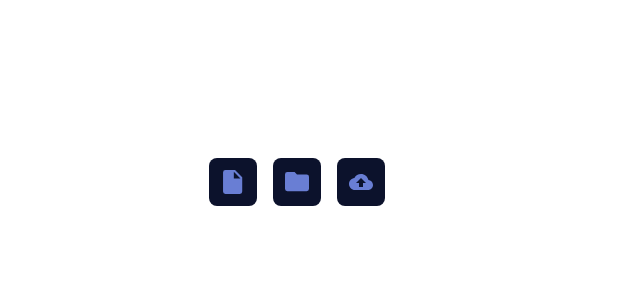
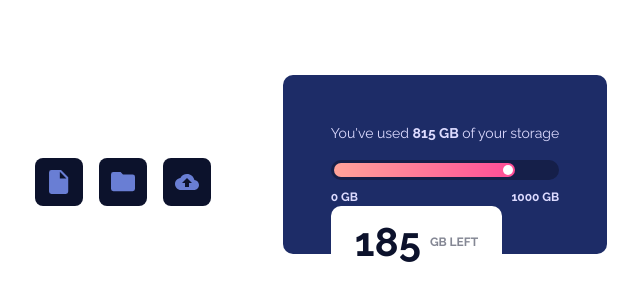
Before and after one commit to Terrell-C-Reese/SBA-3.0-Design-and-Development, a plain HTML site: page fylo-data-storage-component-master/index.html in a window 1280 px wide. Shown: the part 250-550 px from the top of the page, without its empty margins (343-983 px from the left). Drawn offline with nearby package versions, Linux system fonts and the light colour scheme.

Commit message:
The second card for HTML/CSS + Bootstrap has been completed

```diff
--- a/fylo-data-storage-component-master/index.html
+++ b/fylo-data-storage-component-master/index.html
@@ -29,7 +29,26 @@
           </div>
         </section>
       </div>
-
+      <div class="col-12 col-lg-auto">
+        <section class="status-card card border-0" aria-label="Storage usage">
+          <div class="card-body p-4 p-lg-5">
+            <p class="status-text mb-3">You've used <strong>815 GB</strong> of your storage</p>
+            <div class="storage-bar" role="progressbar" aria-label="815 GB of 1000 GB used" aria-valuemin="0" aria-valuemax="1000" aria-valuenow="815">
+              <div class="storage-progress"></div>
+            </div>
+            <div class="d-flex justify-content-between storage-limits mt-2">
+              <span>0 GB</span>
+              <span>1000 GB</span>
+            </div>
+            <div class="storage-remaining" aria-label="185 GB left">
+              <strong>185</strong>
+              <span>GB left</span>
+            </div>
+          </div>
+        </section>
+      </div>
+    </div>
+  </main>
 
 </body>
 </html>
--- a/fylo-data-storage-component-master/style.css
+++ b/fylo-data-storage-component-master/style.css
@@ -5,7 +5,7 @@
 }
 
 .img-card,
-.usage-card {
+.status-card {
     background-color: #1D2C67;
     border-radius: 10px;
     color: #DDDBFF;
@@ -33,3 +33,70 @@ body {
 .img-button:focus-visible {
     background-color: #252F4D;
 }
+
+.status-card {
+    position: relative;
+}
+
+.status-text {
+    font-size: 14px;
+}
+
+.status-text strong {
+    font-weight: 700;
+}
+
+.storage-bar {
+    height: 20px;
+    padding: 3px;
+    border-radius: 20px;
+    background-color: #151F49;
+}
+
+.storage-progress {
+    width: 81.5%;
+    height: 100%;
+    border-radius: 20px;
+    background: linear-gradient(90deg, #FFA399, #FF4D97);
+    position: relative;
+}
+
+.storage-progress::after {
+    content: '';
+    position: absolute;
+    top: 2px;
+    right: 2px;
+    width: 10px;
+    height: 10px;
+    border-radius: 50%;
+    background: #FFFFFF;
+}
+
+.storage-limits {
+    font-size: 12px;
+    font-weight: 700;
+}
+
+.storage-remaining {
+    position: absolute;
+    display: flex;
+    align-items: center;
+    gap: 9px;
+    height: 72px;
+    padding: 0 24px;
+    border-radius: 10px;
+    background: #FFFFFF;
+    color: #0C122C;
+}
+
+.storage-remaining strong {
+    font-size: 40px;
+    line-height: 1;
+}
+
+.storage-remaining span {
+    color: #848794;
+    font-size: 12px;
+    font-weight: 700;
+    text-transform: uppercase;
+}
```
